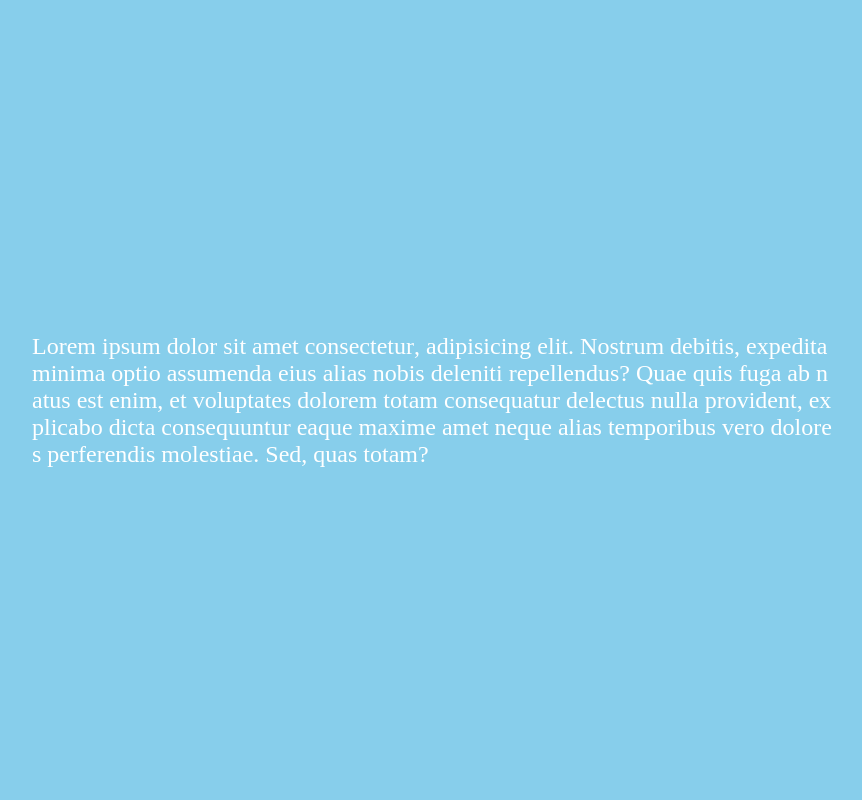
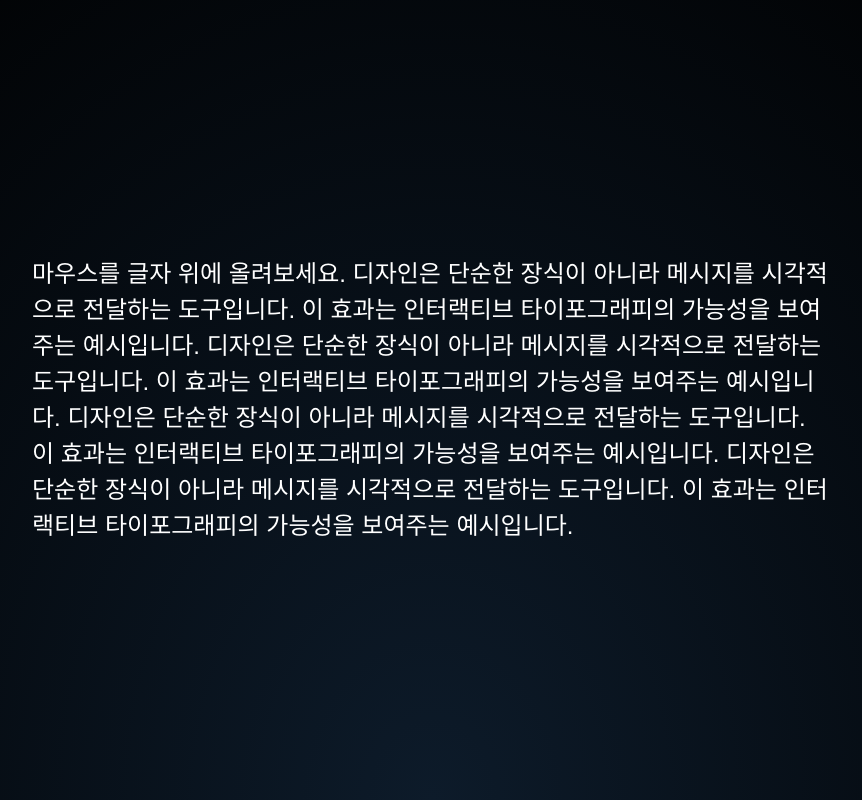
Before and after one commit to vanitas0126/0331v1, a plain HTML site: page index.html in a window 1280 px wide. Shown: the whole page, without its empty margins (208-1070 px from the left). Drawn offline with Linux system fonts and the light colour scheme; a web font is replaced by a local one.

Commit message:
Update index.html

```diff
--- a/index.html
+++ b/index.html
@@ -14,6 +14,7 @@
     font-style: normal;
 }
   *{
+    font-family: 'Pretendard-Regular', sans-serif;
     margin: 0;
     padding: 0;
     box-sizing: border-box;
@@ -25,12 +26,12 @@
     justify-content: center;
     align-items: center;
     min-height: 100vh;
-    background-color: skyblue;
-    overflow: hidden;
+    background: radial-gradient(ellipse at bottom, #0d1b2a 0%, #000000 100%);    overflow: hidden;
   }
 
   .section .text{
     position: relative;
+    line-height: 1.5em;
     color: #fff;
     margin: 40px;
     max-width: 800px;
@@ -45,30 +46,26 @@
   }
 
   .section .text span.active{
-    animation: smoke 2s linear forwards;
+    animation: smoke 5s linear forwards;
     transform-origin: bottom;
   }
 
-  @keyframes smoke{
-    0%{
+  @keyframes smoke {
+        0% {
           opacity: 1;
-      filter: blur(0);
+          filter: blur(0); /* blur 값 추가 */
           transform: translateX(0) translateY(0) rotate(0deg) scale(1);
         }
-
-    50%{
+        50% {
           opacity: 1;
           pointer-events: none;
-
         }
-
-    100%{
+        100% {
           opacity: 0;
           filter: blur(20px);
-      transform: translateX(300px) translateY(-300px) rotate(720deg) scale(4);
+          transform: translatex(300px) translateY(-300px) rotate(720deg) scale(4);
         }
       }
-
 
 
 
@@ -78,15 +75,19 @@
 <body>
     <div class="section">
       <p class="text">
-        Lorem ipsum dolor sit amet consectetur, adipisicing elit. Nostrum debitis, expedita minima optio assumenda eius alias nobis deleniti repellendus? Quae quis fuga ab natus est enim, et voluptates dolorem totam consequatur delectus nulla provident, explicabo dicta consequuntur eaque maxime amet neque alias temporibus vero dolores perferendis molestiae. Sed, quas totam?
+        마우스를 글자 위에 올려보세요.
+        디자인은 단순한 장식이 아니라 메시지를 시각적으로 전달하는 도구입니다. 이 효과는 인터랙티브 타이포그래피의 가능성을 보여주는 예시입니다.
+        디자인은 단순한 장식이 아니라 메시지를 시각적으로 전달하는 도구입니다. 이 효과는 인터랙티브 타이포그래피의 가능성을 보여주는 예시입니다.
+        디자인은 단순한 장식이 아니라 메시지를 시각적으로 전달하는 도구입니다. 이 효과는 인터랙티브 타이포그래피의 가능성을 보여주는 예시입니다.
+        디자인은 단순한 장식이 아니라 메시지를 시각적으로 전달하는 도구입니다. 이 효과는 인터랙티브 타이포그래피의 가능성을 보여주는 예시입니다.
+
       </p>
     </div>
 
 
   <script>
     const text = document.querySelector('.text');
-    text.innerHTML = text.textContent.replace(/\S/g, "<span>$&</span>");
-
+    text.innerHTML = text.innerHTML.replace(/\S/g, "<span>$&</span>");
     const letters = document.querySelectorAll('span');
     for (let i=0; i<letters.length; i++){
       letters[i].addEventListener('mouseover', function(){
```
Lines whose indentation alone changed are shown as unchanged.
